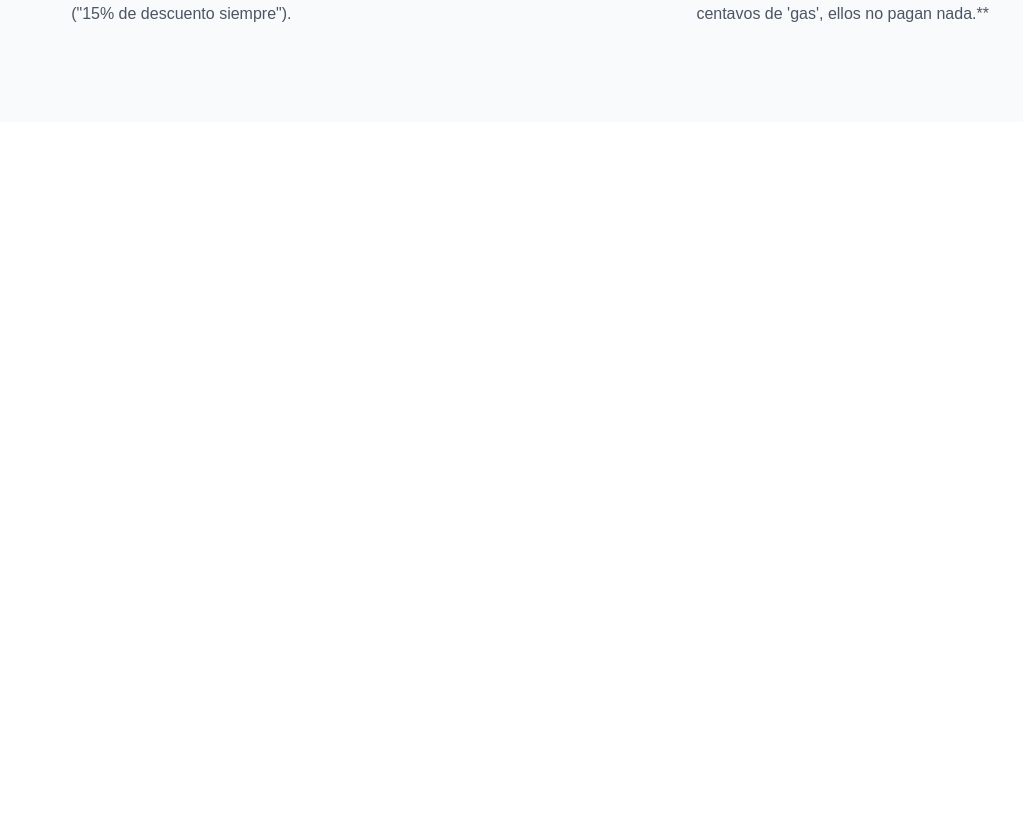
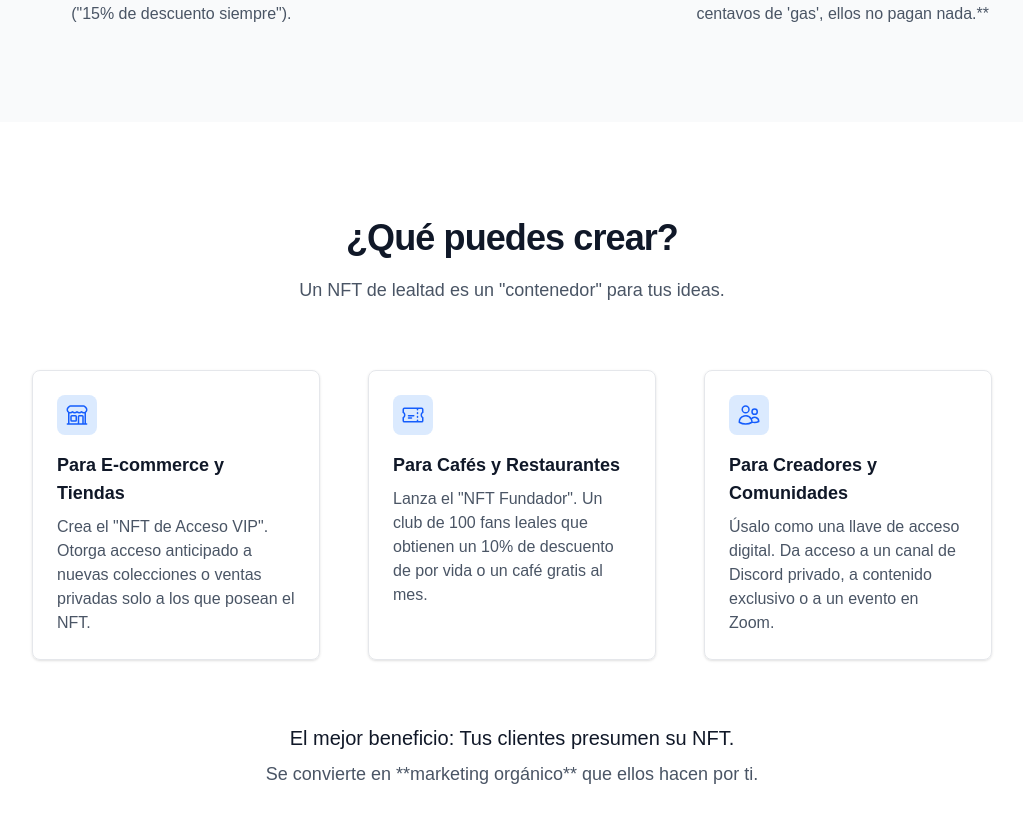
Before and after one commit to marcos1394/mint-my-brand, a Next.js app: page / in a window 1280 px wide. Shown: the part 2080-2902 px from the top of the page, without its empty margins (128-1151 px from the left). Before the commit the page ends 2202 px from the top, so only its background shows below. Built offline with nearby package versions, Linux system fonts and the light colour scheme.

Commit message:
feat: add use-cases section

```diff
--- a/src/app/page.tsx
+++ b/src/app/page.tsx
@@ -7,7 +7,10 @@ import {
   SparklesIcon,
   PaperAirplaneIcon,
   PencilSquareIcon,
-  GiftIcon // Icono para la sección de solución
+  GiftIcon,
+  BuildingStorefrontIcon,
+  UsersIcon,
+  TicketIcon,  // Icono para la sección de solución
 } from '@heroicons/react/24/outline';
 
 export default function HomePage() {
@@ -193,6 +196,72 @@ export default function HomePage() {
 
         </div>
       </section>
+      {/* ----------------- */}
+      {/* Use Cases Section */}
+      {/* ----------------- */}
+      <section className="w-full bg-white py-20 lg:py-24">
+        <div className="mx-auto max-w-5xl px-6 lg:px-8">
+
+          {/* Encabezado */}
+          <div className="text-center">
+            <h2 className="text-3xl font-bold tracking-tight text-gray-900 sm:text-4xl">
+              ¿Qué puedes crear?
+            </h2>
+            <p className="mt-4 text-lg leading-8 text-gray-600">
+              Un NFT de lealtad es un "contenedor" para tus ideas.
+            </p>
+          </div>
+
+          {/* Lista de Casos de Uso */}
+          <div className="mt-16 grid grid-cols-1 gap-12 md:grid-cols-3">
+
+            {/* Caso 1: E-commerce */}
+            <div className="flex flex-col rounded-lg border border-gray-200 p-6 shadow-sm">
+              <div className="flex h-10 w-10 items-center justify-center rounded-lg bg-blue-100 text-blue-600">
+                <BuildingStorefrontIcon className="h-6 w-6" />
+              </div>
+              <h3 className="mt-4 text-lg font-semibold text-gray-900">Para E-commerce y Tiendas</h3>
+              <p className="mt-2 text-base text-gray-600">
+                Crea el "NFT de Acceso VIP". Otorga acceso anticipado a nuevas colecciones o ventas privadas solo a los que posean el NFT.
+              </p>
+            </div>
+
+            {/* Caso 2: Cafés y Restaurantes */}
+            <div className="flex flex-col rounded-lg border border-gray-200 p-6 shadow-sm">
+              <div className="flex h-10 w-10 items-center justify-center rounded-lg bg-blue-100 text-blue-600">
+                <TicketIcon className="h-6 w-6" />
+              </div>
+              <h3 className="mt-4 text-lg font-semibold text-gray-900">Para Cafés y Restaurantes</h3>
+              <p className="mt-2 text-base text-gray-600">
+                Lanza el "NFT Fundador". Un club de 100 fans leales que obtienen un 10% de descuento de por vida o un café gratis al mes.
+              </p>
+            </div>
+
+            {/* Caso 3: Creadores y Comunidades */}
+            <div className="flex flex-col rounded-lg border border-gray-200 p-6 shadow-sm">
+              <div className="flex h-10 w-10 items-center justify-center rounded-lg bg-blue-100 text-blue-600">
+                <UsersIcon className="h-6 w-6" />
+              </div>
+              <h3 className="mt-4 text-lg font-semibold text-gray-900">Para Creadores y Comunidades</h3>
+              <p className="mt-2 text-base text-gray-600">
+                Úsalo como una llave de acceso digital. Da acceso a un canal de Discord privado, a contenido exclusivo o a un evento en Zoom.
+              </p>
+            </div>
+
+          </div>
+
+          {/* Beneficio Extra */}
+          <div className="mt-16 text-center">
+            <p className="text-xl font-medium text-gray-900">
+              El mejor beneficio: Tus clientes presumen su NFT.
+            </p>
+            <p className="mt-2 text-lg text-gray-600">
+              Se convierte en **marketing orgánico** que ellos hacen por ti.
+            </p>
+          </div>
+
+        </div>
+      </section>
 
     </main>
   );
```
